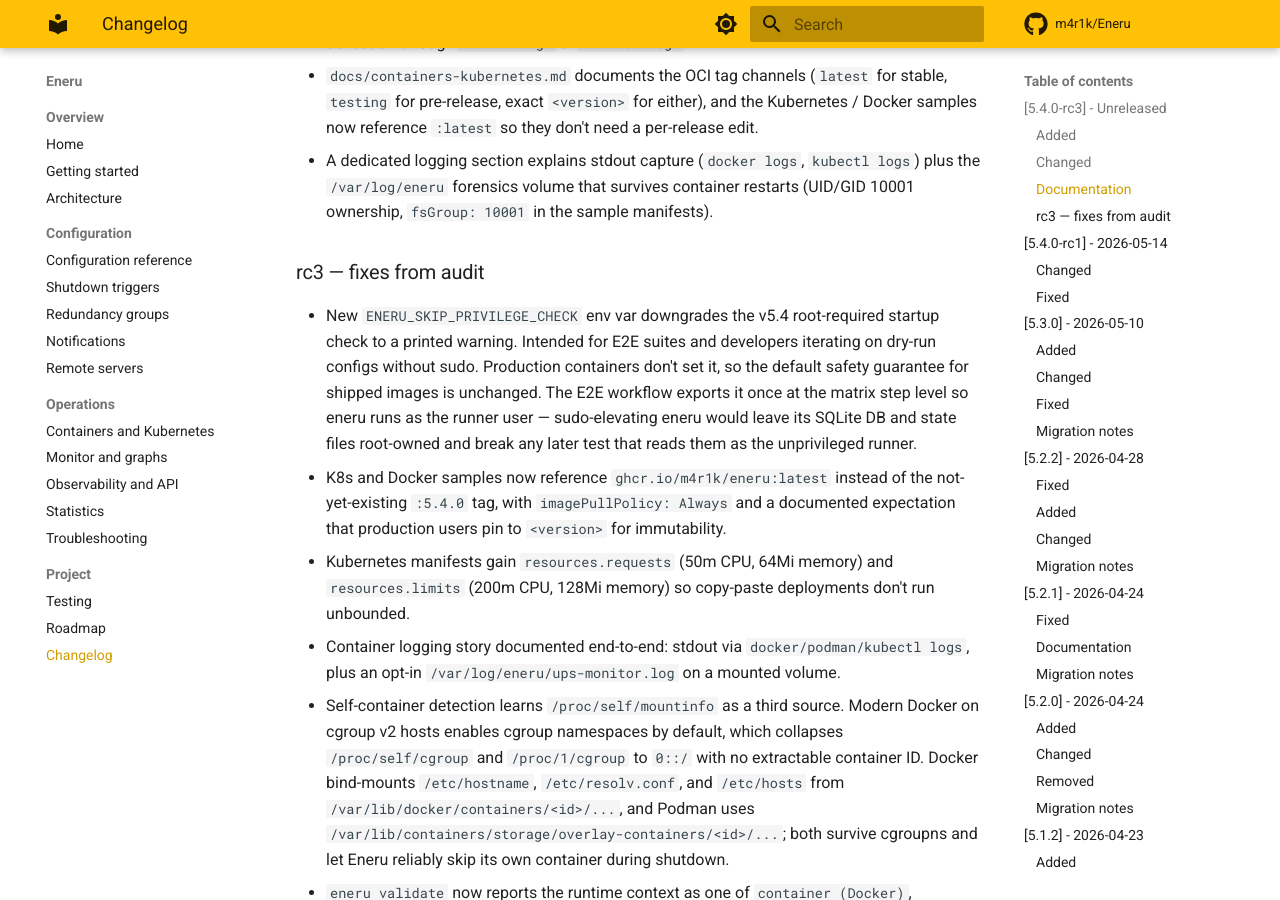
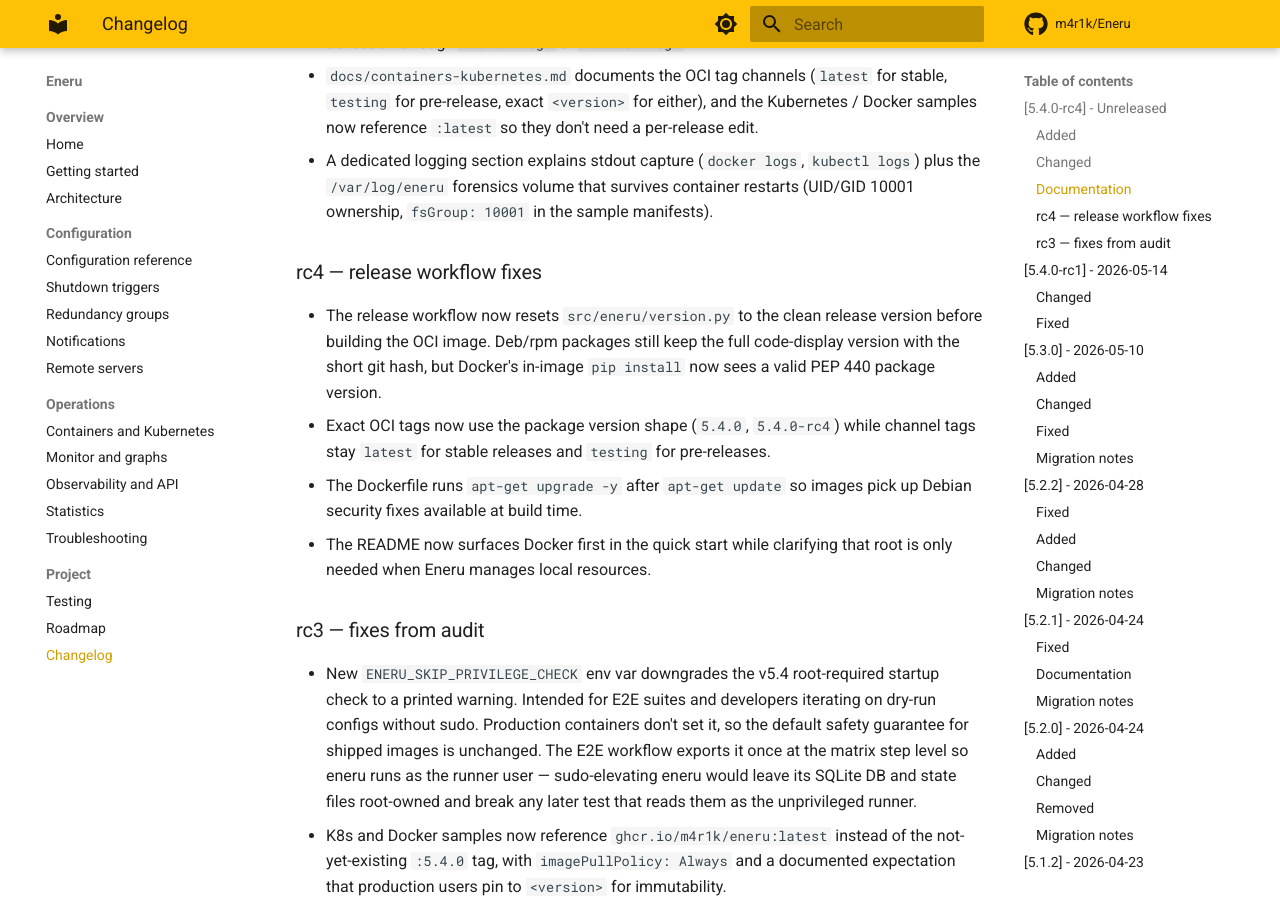
Before and after one commit to m4r1k/Eneru, an MkDocs documentation site: the page built from docs/changelog.md, in a window 1280 px wide and 900 px high, scrolled down 1179 px. Built offline with MkDocs 1.6.1 and Material for MkDocs 9.7.7, drawn with Linux system fonts in a browser that asks for light colours; comment, search, counter and statistics services are not loaded; some of the changed text lies outside the part shown.

Commit message:
fix: repair OCI release image build
Reset the source version to the clean release version before the Docker build so pip sees valid PEP 440 metadata, while deb/rpm builds keep their full short-hash display version.

Also bump the release candidate to rc4, document Docker-first installation, and refresh Debian packages during image builds.

Co-authored-by: Codex <noreply@openai.com>

````diff
--- a/docs/changelog.md
+++ b/docs/changelog.md
@@ -7,7 +7,7 @@ and this project adheres to [Semantic Versioning](https://semver.org/spec/v2.0.0
 
 ---
 
-## [5.4.0-rc3] - Unreleased
+## [5.4.0-rc4] - Unreleased
 
 Release candidate for the v5.4 OCI image and Kubernetes deployment path.
 
@@ -27,6 +27,12 @@ Release candidate for the v5.4 OCI image and Kubernetes deployment path.
 - The README and docs now explain when to use the OCI image versus the systemd daemon, including Docker, Podman, SELinux volume labels, AppArmor/default confinement, and log collection through `docker logs` or `kubectl logs`.
 - `docs/containers-kubernetes.md` documents the OCI tag channels (`latest` for stable, `testing` for pre-release, exact `<version>` for either), and the Kubernetes / Docker samples now reference `:latest` so they don't need a per-release edit.
 - A dedicated logging section explains stdout capture (`docker logs`, `kubectl logs`) plus the `/var/log/eneru` forensics volume that survives container restarts (UID/GID 10001 ownership, `fsGroup: 10001` in the sample manifests).
+
+### rc4 — release workflow fixes
+- The release workflow now resets `src/eneru/version.py` to the clean release version before building the OCI image. Deb/rpm packages still keep the full code-display version with the short git hash, but Docker's in-image `pip install` now sees a valid PEP 440 package version.
+- Exact OCI tags now use the package version shape (`5.4.0`, `5.4.0-rc4`) while channel tags stay `latest` for stable releases and `testing` for pre-releases.
+- The Dockerfile runs `apt-get upgrade -y` after `apt-get update` so images pick up Debian security fixes available at build time.
+- The README now surfaces Docker first in the quick start while clarifying that root is only needed when Eneru manages local resources.
 
 ### rc3 — fixes from audit
 - New `ENERU_SKIP_PRIVILEGE_CHECK` env var downgrades the v5.4 root-required startup check to a printed warning. Intended for E2E suites and developers iterating on dry-run configs without sudo. Production containers don't set it, so the default safety guarantee for shipped images is unchanged. The E2E workflow exports it once at the matrix step level so eneru runs as the runner user — sudo-elevating eneru would leave its SQLite DB and state files root-owned and break any later test that reads them as the unprivileged runner.
--- a/docs/testing.md
+++ b/docs/testing.md
@@ -29,7 +29,7 @@ Eneru uses unit tests, package-install tests, and end-to-end tests with real NUT
    ╱─────────────────────────────────────────────╲
 ```
 
-The pyramid is intentionally bottom-heavy. As of the v5.4.0-rc3 pass,
+The pyramid is intentionally bottom-heavy. As of the v5.4.0-rc4 pass,
 the local pytest suite contains 1483 tests. E2E tests are fewer, but they
 exercise the real service boundaries where packaging, NUT, SSH, Docker,
 filesystem, and CLI assumptions meet.
--- a/src/eneru/version.py
+++ b/src/eneru/version.py
@@ -2,4 +2,4 @@
 
 # Version is set at build time via git describe --tags
 # Format: "5.2.1" for tagged releases, "5.2.1-5-gabcdef1" for dev builds
-__version__ = "5.4.0-rc3"
+__version__ = "5.4.0-rc4"
````
Also changed, not shown: README.md (+18 -0 lines), docs/containers-kubernetes.md (+1 -1 lines), 2 other files.
